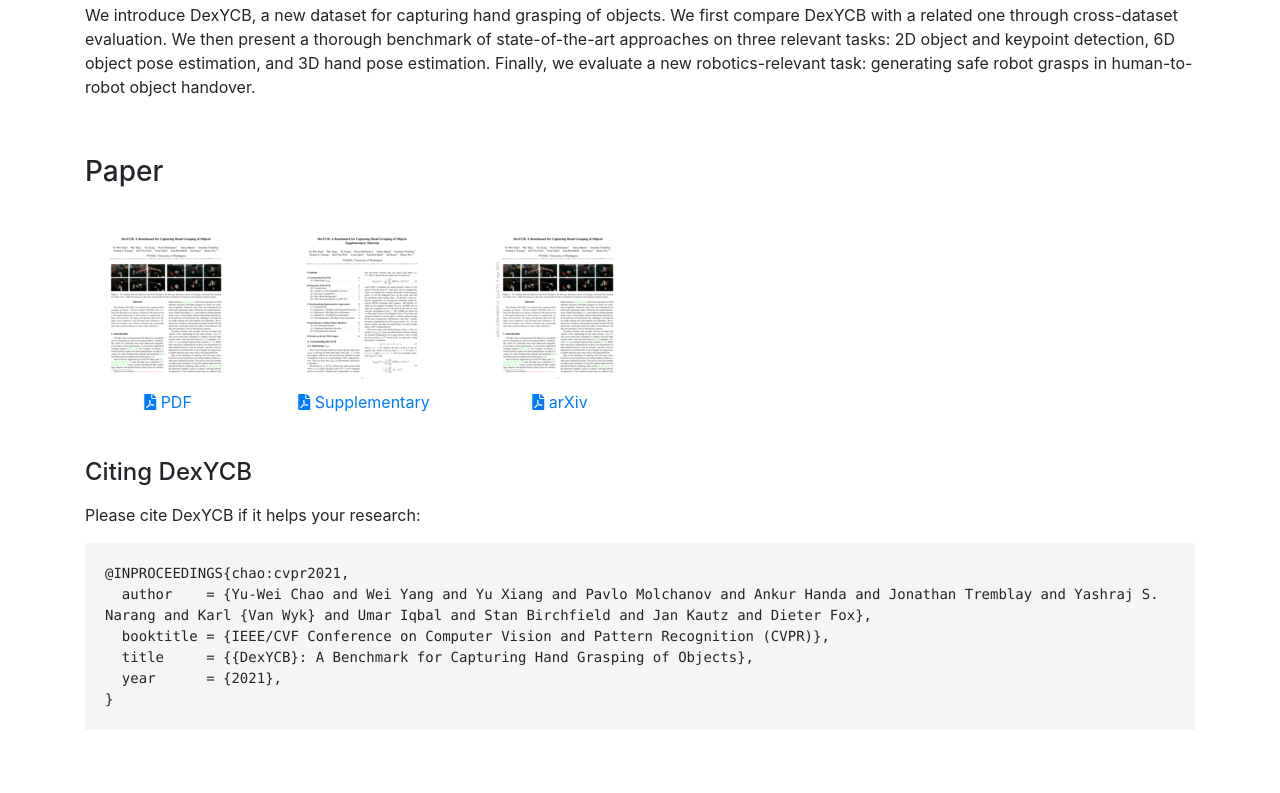
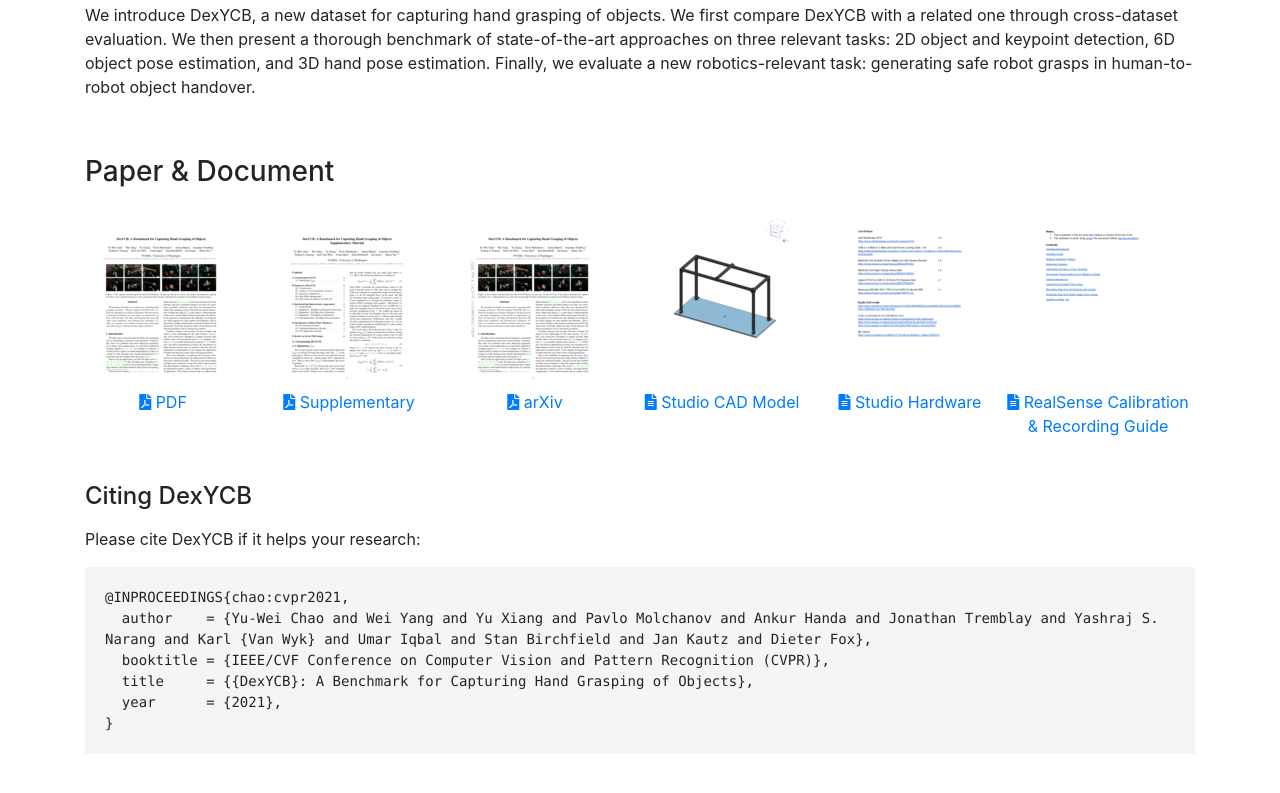
Before and after one commit to dex-ycb/dex-ycb.github.io, a plain HTML site: page index.html in a window 1280 px wide. Shown: the part 986-1779 px from the top of the page. Drawn offline with nearby package versions, Linux system fonts and the light colour scheme.

Commit message:
Add document
* Studio CAD model

* Studio hardware

* RealSense calibration & recording guide

```diff
--- a/index.html
+++ b/index.html
@@ -57,6 +57,9 @@
 }
 .image{
   padding: 0 30px;
+}
+.image-doc{
+  padding: 0 25px;
 }
 .embedded-video {
   position: relative;
@@ -151,9 +154,9 @@
       </div>
 
       <div class="section">
-        <h3>Paper</h3>
+        <h3>Paper & Document</h3>
         <div class="row content">
-          <div class="center image">
+          <div class="center image-doc">
             <a href="./assets/chao_cvpr2021.pdf" target="_blank">
               <img src="./assets/pdf.png" height="176px" width="136px">
               <br>
@@ -161,7 +164,7 @@
               <span>PDF</span>
             </a>
           </div>
-          <div class="center image">
+          <div class="center image-doc">
             <a href="./assets/chao_cvpr2021_supp.pdf" target="_blank">
               <img src="./assets/supplementary.png" height="176px" width="136px">
               <br>
@@ -169,12 +172,42 @@
               <span>Supplementary</span>
             </a>
           </div>
-          <div class="center image">
+          <div class="center image-doc">
             <a href="https://arxiv.org/abs/2104.04631" target="_blank">
               <img src="./assets/arxiv.png" height="176px" width="136px">
               <br>
               <span class="icon"> <i class="fas fa-file-pdf"></i> </span>
               <span>arXiv</span>
+            </a>
+          </div>
+          <div class="center">
+            <a href="https://cad.onshape.com/documents/ac141300e03f08f590fbeecb/w/ad063a3527ccd1a24d289e93/e/13380efe91e477d6c0872bdb" target="_blank">
+              <img src="./assets/cad.png" height="176px" width="136px">
+              <br>
+              <div style="width: 188px">
+                <span class="icon"> <i class="fas fa-file-alt"></i> </span>
+                <span>Studio CAD Model</span>
+              </div>
+            </a>
+          </div>
+          <div class="center">
+            <a href="https://docs.google.com/document/d/1bIB2AnTWlHNNe3clZrGfXYGn9XTN2JzYCer6eVQipBU" target="_blank">
+              <img src="./assets/hardware.png" height="176px" width="136px">
+              <br>
+              <div style="width: 188px">
+                <span class="icon"> <i class="fas fa-file-alt"></i> </span>
+                <span>Studio Hardware</span>
+              </div>
+            </a>
+          </div>
+          <div class="center">
+            <a href="https://docs.google.com/document/d/1jflhWGTn4lsGj5PiJ14Q37k0xHSnkTuDJvkdFr_j-fo" target="_blank">
+              <img src="./assets/realsense.png" height="176px" width="136px">
+              <br>
+              <div style="width: 188px">
+                <span class="icon"> <i class="fas fa-file-alt"></i> </span>
+                <span>RealSense Calibration & Recording Guide</span>
+              </div>
             </a>
           </div>
         </div>
@@ -257,7 +290,7 @@
       </div>
 
       <hr>
-      <p>Last updated on 2021/04/15</p>
+      <p>Last updated on 2022/05/21</p>
     </div>
   </div>
 </div>
```
Also changed, not shown: assets/cad.png (added), assets/hardware.png (added), assets/realsense.png (added).
